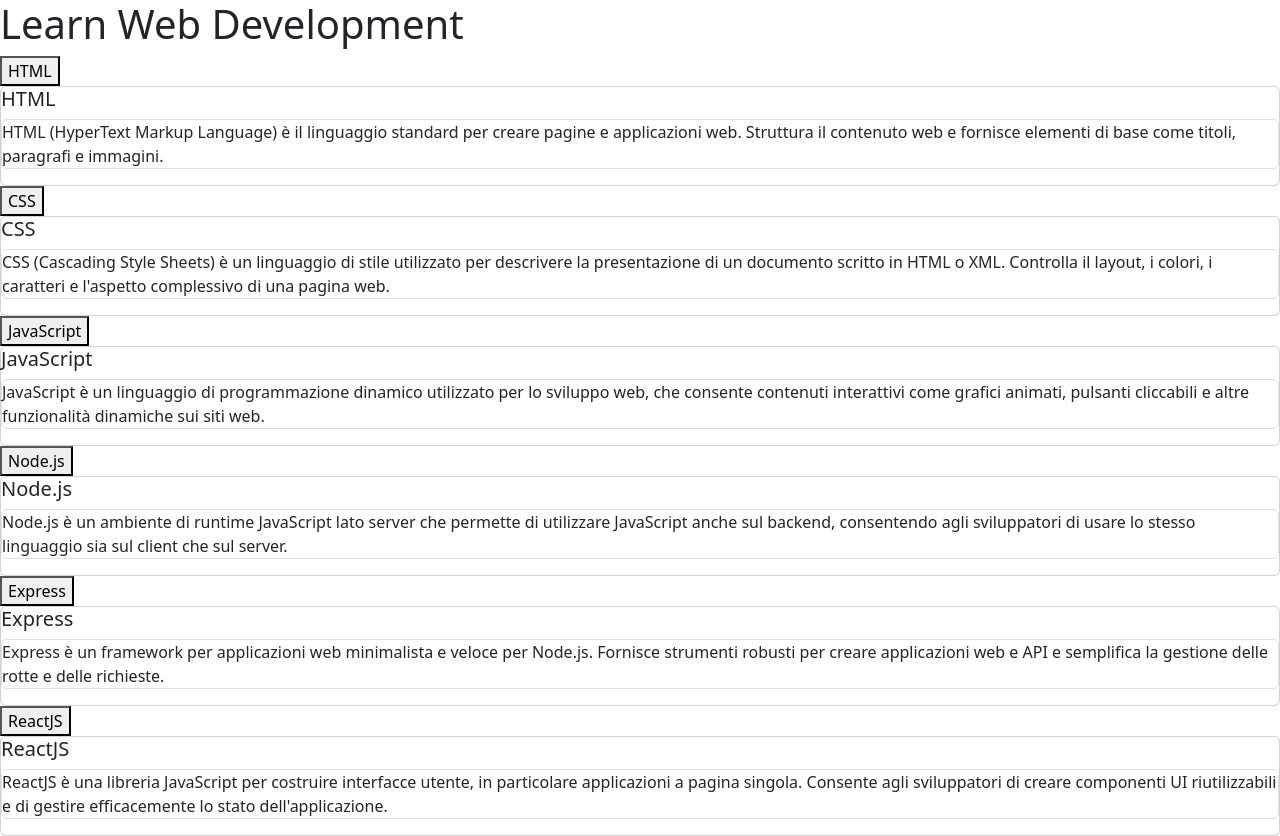
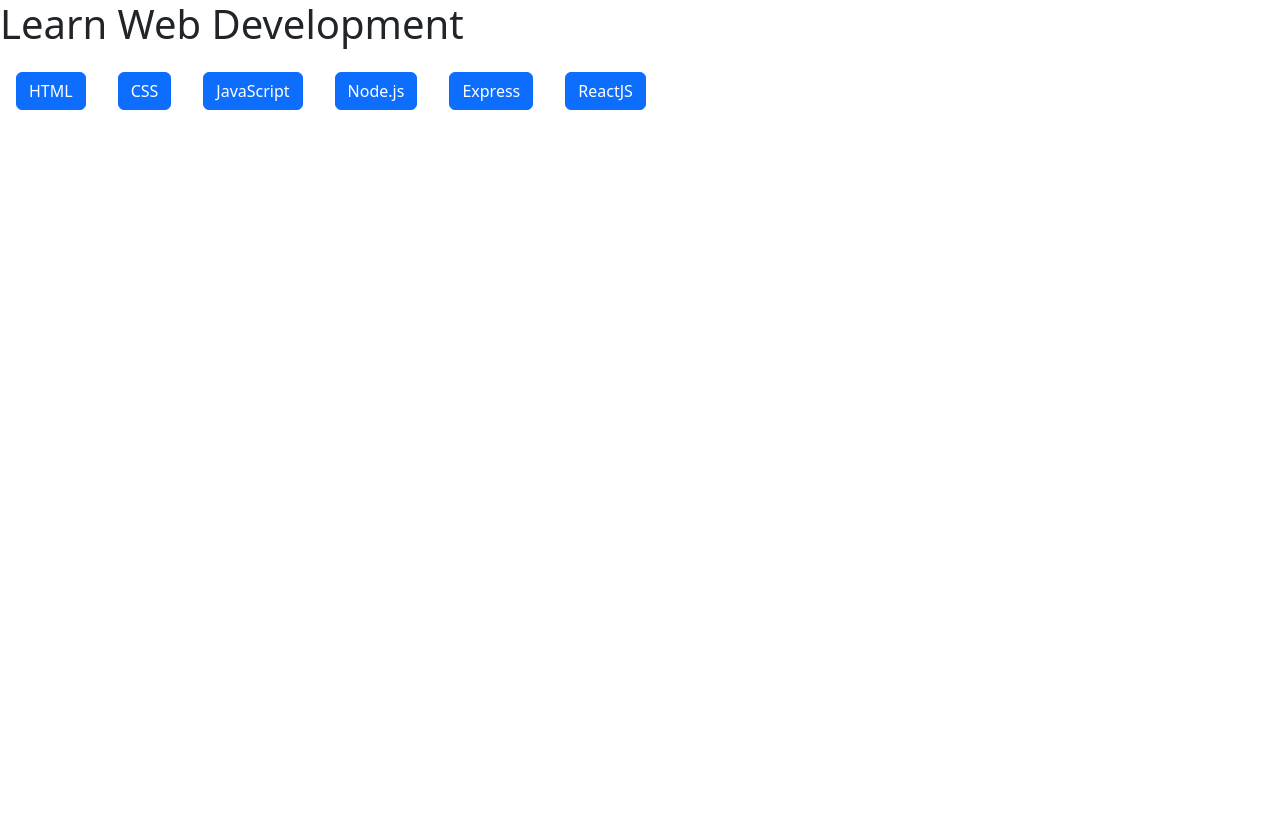
Before and after one commit to salv-ritrovato/react-use-state, a React (Vite) app: page / in a window 1280 px wide. After the commit the page ends 800 px from the top, so only its background shows below. Built offline with nearby package versions, Linux system fonts and the light colour scheme.

Commit message:
logic done, playing around with bonuses

```diff
--- a/src/components/AccordionTest.jsx
+++ b/src/components/AccordionTest.jsx
@@ -34,19 +34,31 @@
 ];
 
 export default function AccordionTest() {
+    // Valore iniziale della card (nascosto)
+    const [on, Switch] = useState(null);
 
-
+    function turnButton(id) {
+        if (on == id) {
+            Switch(null)
+        } else {
+            Switch(id)
+        }
+    }
 
     return (
         <>
+            <div className="d-flex">
                 {languages.map((language) => (
-                <div className="accordion">
-                    <button className="language">{language.title}</button>
+                    <div key={language.id} className="accordion">
+                        <button onClick={() => turnButton(language.id)} className="language m-3 btn btn-primary">{language.title}</button>
+                        {on == language.id &&
                             <div className="card">
                                 <h5 className="cardTitle">{language.title}</h5>
                                 <p className="accordion-item">{language.description}</p>
                             </div>
+                        }
                     </div>))}
+            </div>
         </>
     )
 }
```
Lines whose indentation alone changed are shown as unchanged.
